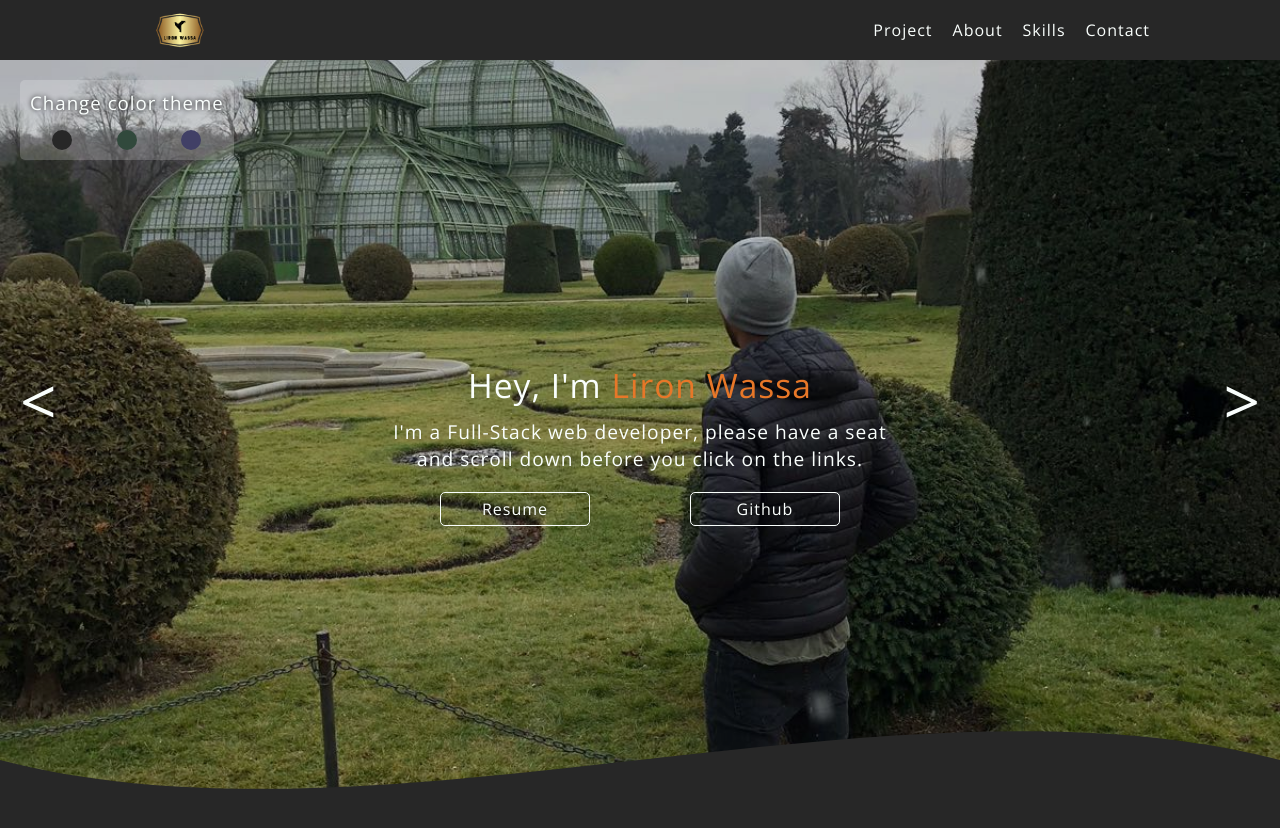
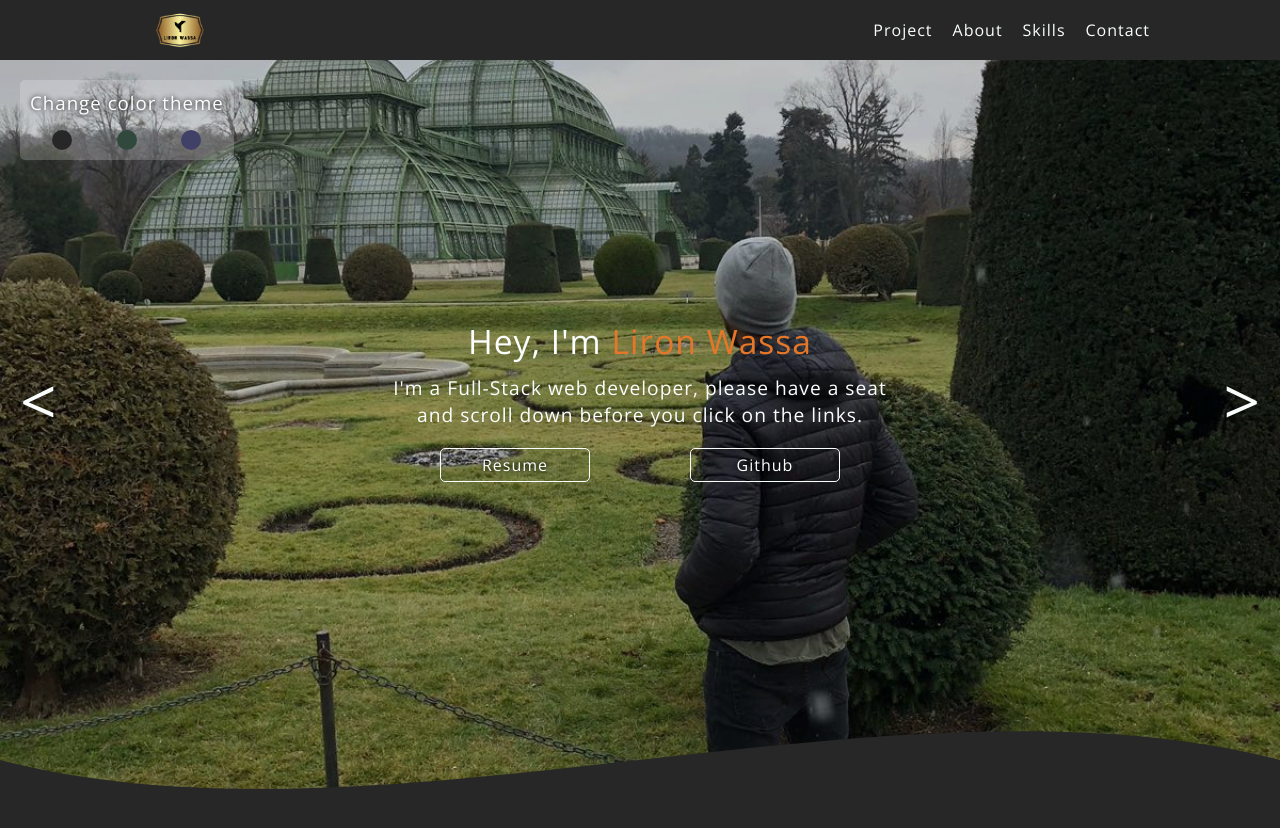
Before and after one commit to Liron-Wassa/Portfolio, a React (Create React App) app: page / in a window 1280 px wide. Shown: the top 828 px of the page. Built offline with nearby package versions, Linux system fonts and the light colour scheme.

Commit message:
UI Improvment

```diff
--- a/src/components/CoverTopImage/CoverTopImage.css
+++ b/src/components/CoverTopImage/CoverTopImage.css
@@ -19,7 +19,7 @@
     background-color: rgba(0, 0, 0, 0.2);
 }
 
-.CoverTopImage .svg-shape {
+.CoverTopImage > .svg-shape {
     position: absolute;
     bottom: -60px;
     left: 0;
@@ -32,7 +32,6 @@
 }
 
 .CoverTopImage > .arrows {
-    display: flex;
     justify-content: space-between;
     align-items: center;
     width: 100%;
@@ -50,7 +49,7 @@
     cursor: pointer;
 }
 
-.CoverTopImage > .container .theme {
+.CoverTopImage > .theme {
     position: absolute;
     top: 80px;
     left: 20px;
@@ -59,7 +58,7 @@
     border-radius: 5px;
 }
 
-.CoverTopImage > .container .theme h3 {
+.CoverTopImage > .theme h3 {
     text-align: center;
     color: var(--white-color);
     letter-spacing: 1px;
@@ -67,41 +66,40 @@
     text-shadow: 0 0 5px #000;
 }
 
-.CoverTopImage > .container .theme .colors {
-    display: flex;
+.CoverTopImage > .theme .colors {
     justify-content: space-around;
     align-items: center;
     margin-top: 15px;
 }
 
-.CoverTopImage > .container .theme .colors span {
+.CoverTopImage > .theme .colors span {
     width: 20px;
     height: 20px;
     border-radius: 50%;
     cursor: pointer;
 }
 
-.CoverTopImage > .container .theme .colors span:first-child {
+.CoverTopImage > .theme .colors span:first-child {
     background-color: #272727;
 }
 
-.CoverTopImage > .container .theme .colors span:nth-child(2) {
+.CoverTopImage > .theme .colors span:nth-child(2) {
     background-color: #31493C;
 }
 
-.CoverTopImage > .container .theme .colors span:last-child {
+.CoverTopImage > .theme .colors span:last-child {
     background-color: #414066;
 }
 
+.CoverTopImage > .container {
+    height: 100vh;
+}
+
 .CoverTopImage > .container .text-box {
-    display: flex;
     justify-content: center;
     align-items: center;
     flex-direction: column;
     position: absolute;
-    top: calc(50% - 60px);
-    left: 50%;;
-    transform: translate(-50%, calc(50% - 60px));
     width: 500px;
     z-index: 20;
 }
@@ -128,7 +126,6 @@
 }
 
 .CoverTopImage > .container .text-box .links {
-    display: flex;
     justify-content: space-around;
     width: 100%;
     margin-top: 20px;
@@ -165,7 +162,7 @@
     left: 0;
 }
 
-.CoverTopImage-animation {
+.coverTopImage-animation {
     opacity: 0;
 }
 
@@ -197,12 +194,12 @@
         top: 40%;
     }
 
-    .CoverTopImage > .container .theme {
+    .CoverTopImage > .theme {
         width: 150px;
         padding: 5px;
     }
 
-    .CoverTopImage > .container .theme .colors span {
+    .CoverTopImage > .theme .colors span {
         border-radius: 15px;
     }
 
--- a/src/components/CoverTopImage/CoverTopImage.js
+++ b/src/components/CoverTopImage/CoverTopImage.js
@@ -54,11 +54,11 @@ const CoverTopImage = forwardRef(({ changeTheme }, ref) => {
 
     return (
         <section className='CoverTopImage light' style={{backgroundImage: `url(${images[index]})`}} ref={ref}>
-            <div className='container'>
-                <div className='text-box coverTopImage-animation'>
+            <div className='container flex'>
+                <div className='text-box flex coverTopImage-animation'>
                     <h1>Hey, I'm <span className='name'>Liron Wassa</span></h1>
                     <p>I'm a Full-Stack web developer, please have a seat and scroll down before you click on the links.</p>
-                    <div className='links'>
+                    <div className='links flex'>
                         <a href='https://drive.google.com/file/d/1wfe5Y2vTN374G6But_NQwP2xsyHSwN6k/view?usp=sharing' target='_blank' rel="noreferrer">
                             Resume
                         </a>
@@ -67,23 +67,23 @@ const CoverTopImage = forwardRef(({ changeTheme }, ref) => {
                         </a>
                     </div>
                 </div>
-                <div className='theme coverTopImage-animation'>
-                    <h3>Change color theme</h3>
-                    <div className='colors'>
-                        <span onClick={() => changeTheme('dark')} />
-                        <span onClick={() => changeTheme('green')} />
-                        <span onClick={() => changeTheme('purple')} />
-                    </div>
-                </div>
             </div>
             <div className='svg-shape' style={{height: "150px", overflow: "hidden"}}>
                 <svg viewBox="0 0 500 150" preserveAspectRatio="none" style={{height: "100%", width: "100%"}}>
                     <path d="M0.00,49.98 C149.99,150.00 349.20,-49.98 500.00,49.98 L500.00,150.00 L0.00,150.00 Z" style={{stroke: "none"}}/>
                 </svg>
             </div>
-            <div className='arrows coverTopImage-animation'>
+            <div className='arrows flex coverTopImage-animation'>
                 <span onClick={previousSlide}>&lt;</span>
                 <span onClick={nextSlide}>&gt;</span>
+            </div>
+            <div className='theme coverTopImage-animation'>
+                <h3>Change color theme</h3>
+                <div className='colors flex'>
+                    <span onClick={() => changeTheme('dark')} />
+                    <span onClick={() => changeTheme('green')} />
+                    <span onClick={() => changeTheme('purple')} />
+                </div>
             </div>
         </section>
     );
```
